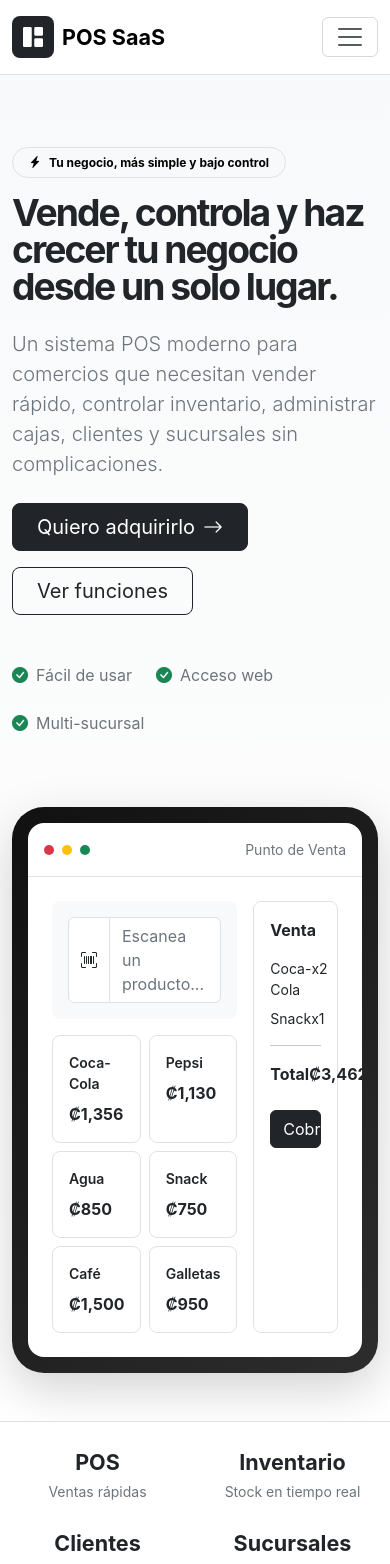
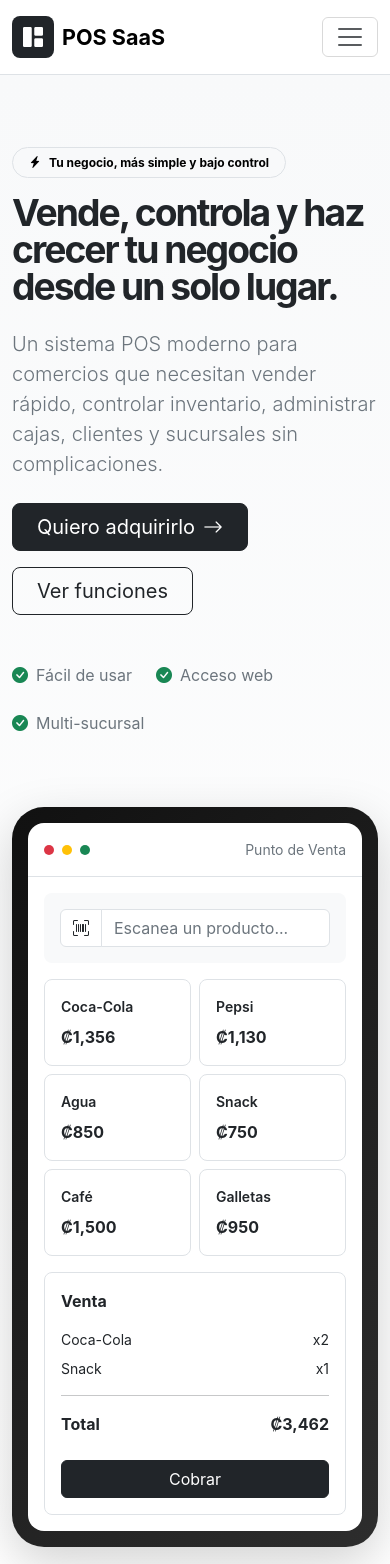
Before and after one commit to Angora888/PosSaaS, a React (Vite) app in the folder PosSaaS.Web/: page / in a window 390 px wide. Shown: the top 1564 px of the page. Built offline with nearby package versions, Linux system fonts and the light colour scheme; no server answers.

Commit message:
Improve landing POS preview on mobile

```diff
--- a/PosSaaS.Web/src/styles/global.css
+++ b/PosSaaS.Web/src/styles/global.css
@@ -19,6 +19,7 @@ body {
     "Segoe UI",
     sans-serif;
 }
+
 .producto-pos {
   cursor: pointer;
   transition:
@@ -36,3 +37,47 @@ body {
 .producto-pos:active {
   transform: translateY(0);
 }
+
+/* Landing page POS preview: stack products and sale summary on phones. */
+@media (max-width: 575.98px) {
+  #inicio .col-lg-6:last-child .bg-white.rounded-4 > .p-4 {
+    padding: 1rem !important;
+  }
+
+  #inicio
+    .col-lg-6:last-child
+    .bg-white.rounded-4
+    > .p-4
+    > .row.g-3
+    > .col-8,
+  #inicio
+    .col-lg-6:last-child
+    .bg-white.rounded-4
+    > .p-4
+    > .row.g-3
+    > .col-4 {
+    flex: 0 0 100%;
+    max-width: 100%;
+    width: 100%;
+  }
+
+  #inicio
+    .col-lg-6:last-child
+    .bg-white.rounded-4
+    > .p-4
+    > .row.g-3
+    > .col-4
+    > .border {
+    height: auto !important;
+  }
+
+  #inicio
+    .col-lg-6:last-child
+    .bg-white.rounded-4
+    > .p-4
+    > .row.g-3
+    > .col-4
+    .fw-bold.d-flex {
+    gap: 1rem;
+  }
+}
```
